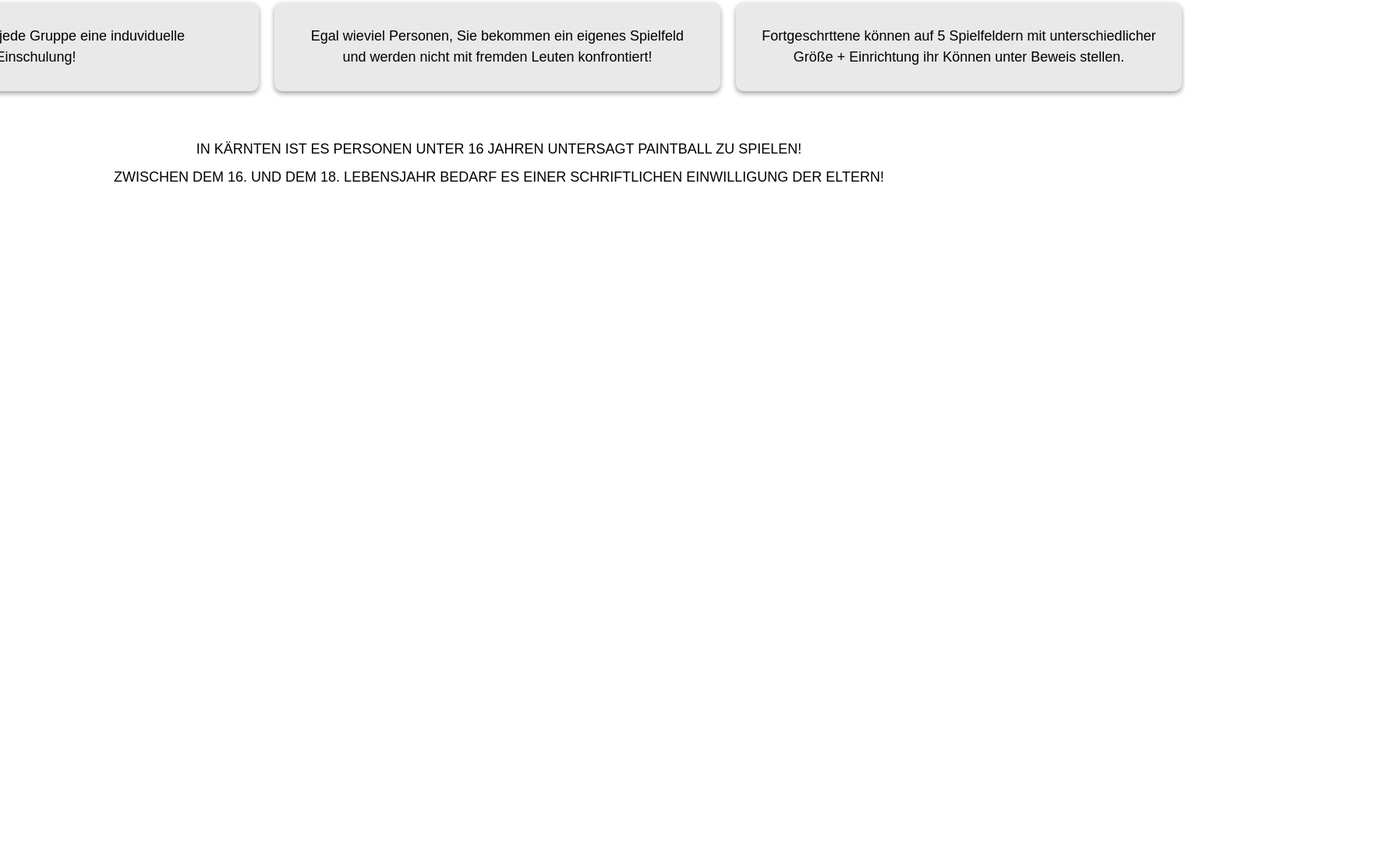
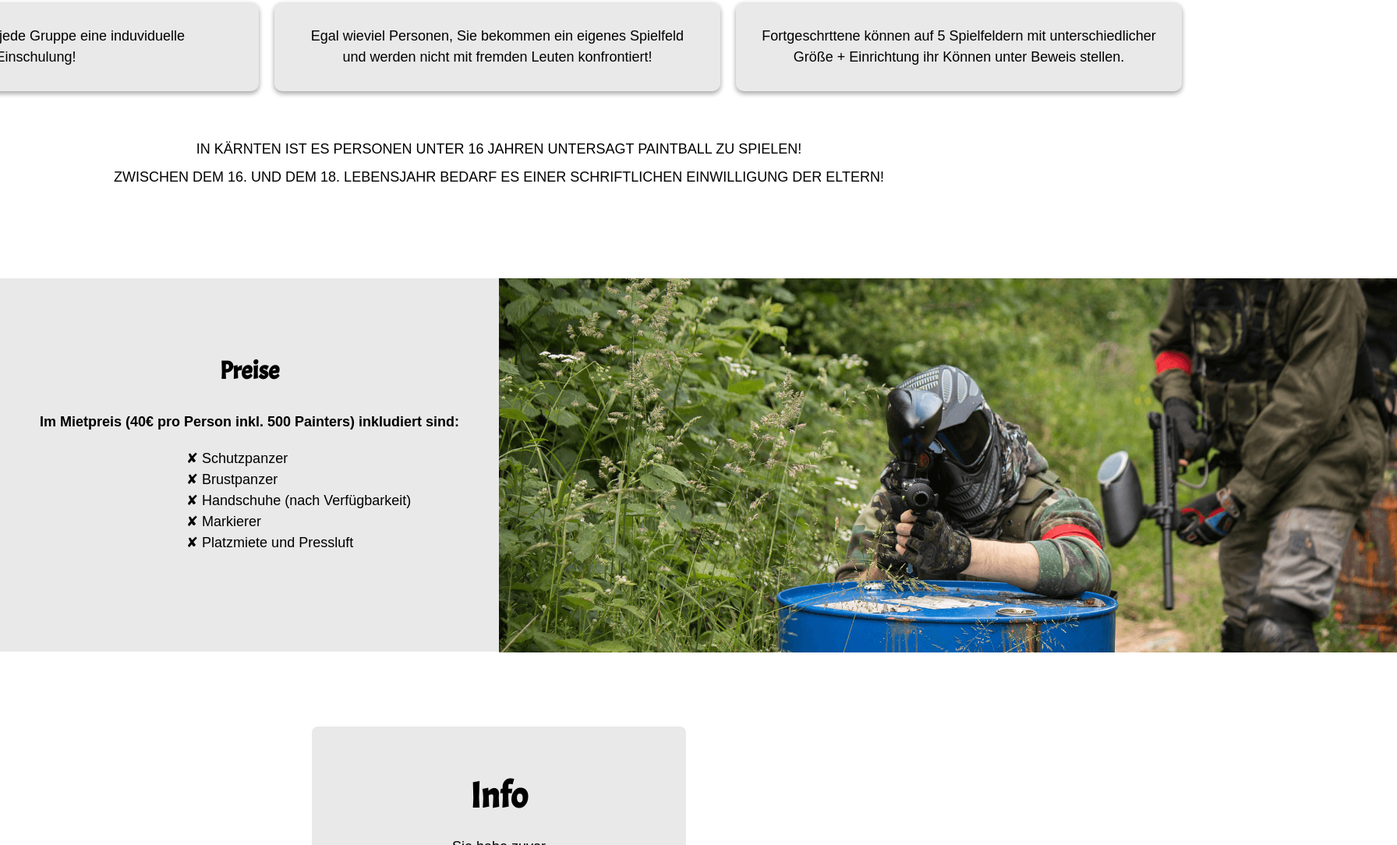
Before and after one commit to TheCesebHD/WebsiteSchreckendorf, a plain HTML site: page html/index.html in a window 1280 px wide. Shown: the part 1716-2800 px from the top of the page at 78% size, 1792 px wide, since content can reach past the window. Before the commit the page ends 2073 px from the top, so only its background shows below. Drawn offline with Linux system fonts and the light colour scheme.

Commit message:
Adding new section
added the new price section

```diff
--- a/css/homepage.css
+++ b/css/homepage.css
@@ -30,7 +30,7 @@
     margin-top: -65px;
     display: flex;
     justify-content: center;
-    display: none;
+    /*display: none;*/
 }
 
 .manual-btn {
@@ -70,7 +70,7 @@
     width: 100%;
     justify-content: center;
     margin-top: 38.45%;
-    display: none;
+    /*display: none;*/
 }
 
 .navigation-auto div {
@@ -111,8 +111,8 @@
     }
     .navigation-manual {
         display: none;
-    }
-} */
+ }
+}*/
 
 /* Section 1 */
 
@@ -236,6 +236,51 @@
     line-height: 2em;
 }
 
+
+/*Section 3*/
+
+.hp_section_3 {
+    display: flex;
+    align-items: center;
+    background-color: rgb(233, 233, 233);
+
+}
+
+
+.column_2 {
+    float: right;
+    width: 50%;
+}
+
+.row_2::after {
+    content: "";
+    display: table;
+    clear: both;
+}
+
+.column_scnd {
+    text-align: center;
+    padding: 50px;
+}
+
+.column_scnd h2 {
+    padding-top: 1.5em;
+    padding-bottom: 1em;
+    font-size: 2em;
+}
+
+.column_2_list {
+    text-align: left;
+    padding-top: 20px;
+    margin-left: 35%;
+
+}
+
+.column_2_img {
+    max-height: 30em;
+}
+
+
 /* Media Screen */
 
 @media screen and (max-width: 650px) {
--- a/css/main-stylesheet.css
+++ b/css/main-stylesheet.css
@@ -1,5 +1,7 @@
 
 @import url('https://fonts.googleapis.com/css2?family=Acme&display=swap');
+
+
 
 * {
     box-sizing: border-box;
--- a/html/index.html
+++ b/html/index.html
@@ -142,6 +142,71 @@
 
 <!--Section 2 end-->
 
+<!--Section 3 start-->
+
+<div class="hp_section_3">
+    <div class="hp_section_3_cntnt">
+        <div class="column_styling_2">
+            <div class="row_2">
+                <div class="column_2">
+                    <img class="column_2_img" src="../img/slider/Slider_img_4.png" alt="">
+                </div>
+                <div class="column_2 column_scnd">
+                    <h2>Preise</h2>
+                    <p><strong>Im Mietpreis (40€ pro Person inkl. 500 Painters) inkludiert sind:</strong></p>
+                    <div class="column_2_list">
+                        <p>&#10008; Schutzpanzer</p>
+                        <p>&#10008; Brustpanzer</p>
+                        <p>&#10008; Handschuhe (nach Verfügbarkeit)</p>
+                        <p>&#10008; Markierer</p>
+                        <p>&#10008; Platzmiete und Pressluft</p>
+                    </div>
+                </div>
+            </div>
+        </div>
+    </div>
+</div>
+
+<!--Section 3 end-->
+
+<!--Section 2 copy-->
+
+<div class="hp_section_2">
+    <div class="hp_section_2_cntnt">
+        <div class="inner_section">
+            <h2>Info</h2>
+            <p>Sie habe zuvor noch nie Paintball gespielt?</p><br>
+            <p class="p_fat">Kein Problem!</p>
+        </div>
+        <div class="column_styling">
+            <div class="row">
+                <div class="column_1">
+                    <p>Bei uns bekommt jede Gruppe eine induviduelle <br> Einschulung!
+                    </p>
+                </div>
+                <div class="column_1 center">
+                    <p>Egal wieviel Personen, Sie bekommen ein eigenes Spielfeld und werden nicht mit fremden Leuten konfrontiert!
+                    </p>
+                </div>
+                <div class="column_1">
+                    <p>Fortgeschrttene können auf 5 Spielfeldern mit unterschiedlicher Größe + Einrichtung ihr Können unter Beweis stellen.
+                    </p>
+                </div>
+            </div>
+        </div>
+        <div class="final-text-sctn-2">
+            <p>IN KÄRNTEN IST ES PERSONEN UNTER 16 JAHREN UNTERSAGT
+                PAINTBALL ZU SPIELEN!
+            </p>
+            <p>ZWISCHEN DEM 16. UND DEM 18. LEBENSJAHR BEDARF ES EINER
+                SCHRIFTLICHEN EINWILLIGUNG DER ELTERN!
+            </p>
+        </div>
+    </div>
+</div>
+
+<!--Section 2 copy end-->
+
 
 
 
```
